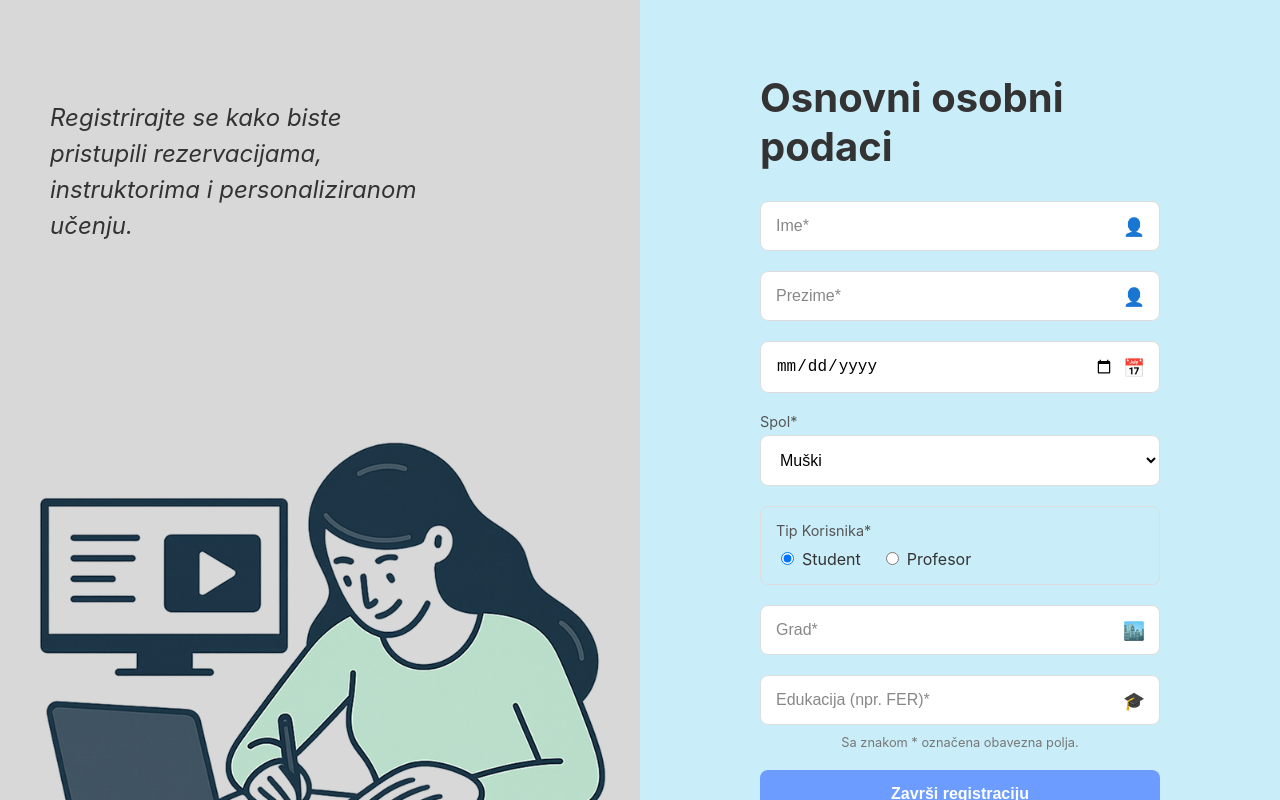
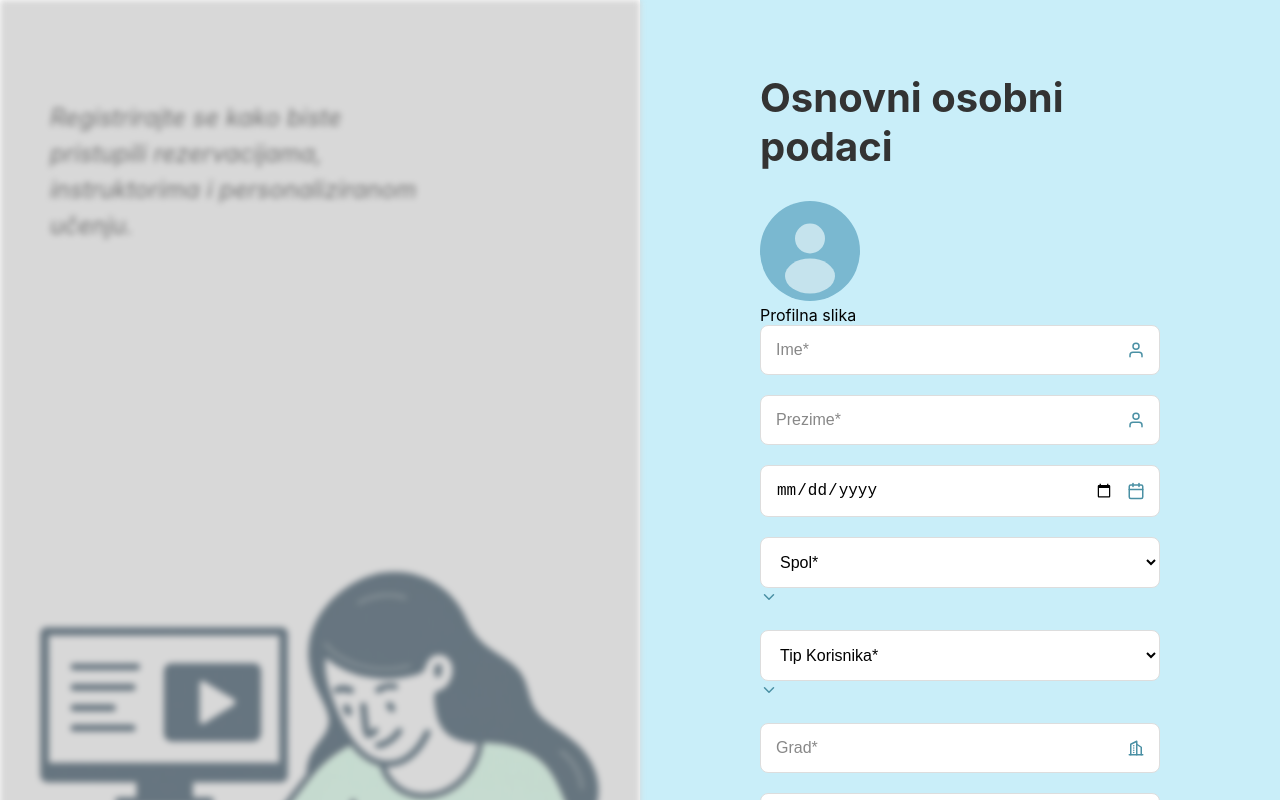
Before and after one commit to Jakov207/Progi-Projekt-Tim-3, a React (Vite) app in the folder app/client/: page /finish-register in a window 1280 px wide. Built offline with nearby package versions, Linux system fonts and the light colour scheme; no server answers.

Commit message:
Redizajn FinishRegister stranice - SVG ikone i blur efekt

```diff
--- a/app/client/src/pages/FinishRegister.jsx
+++ b/app/client/src/pages/FinishRegister.jsx
@@ -5,17 +5,58 @@ import { useNavigate, useSearchParams } from 'react-router-dom';
 import api from '../api';
 import AuthLayout from '../components/AuthLayout';
 import Input from '../components/Input';
-import styles from './FinishRegister.module.css'; // Koristi kopirani CSS
+import { UserIcon, CalendarIcon, ChevronDownIcon, ProfileAvatarIcon } from '../components/Icons';
+import styles from './FinishRegister.module.css';
+import slikaRegistracija from '../assets/images/slikaRegistracija.png';
 
-import slikaRegistracija from '../assets/images/slikaRegistracija.png';
+// City icon component
+const CityIcon = ({ size = 20, color = '#4a90a4', className = '' }) => (
+    <svg
+        width={size}
+        height={size}
+        viewBox="0 0 24 24"
+        fill="none"
+        stroke={color}
+        strokeWidth="2"
+        strokeLinecap="round"
+        strokeLinejoin="round"
+        className={className}
+    >
+        <path d="M3 21h18" />
+        <path d="M5 21V7l8-4v18" />
+        <path d="M19 21V11l-6-4" />
+        <path d="M9 9v.01" />
+        <path d="M9 12v.01" />
+        <path d="M9 15v.01" />
+        <path d="M9 18v.01" />
+    </svg>
+);
+
+// Education/graduation icon
+const EducationIcon = ({ size = 20, color = '#4a90a4', className = '' }) => (
+    <svg
+        width={size}
+        height={size}
+        viewBox="0 0 24 24"
+        fill="none"
+        stroke={color}
+        strokeWidth="2"
+        strokeLinecap="round"
+        strokeLinejoin="round"
+        className={className}
+    >
+        <path d="M22 10v6M2 10l10-5 10 5-10 5z" />
+        <path d="M6 12v5c3 3 9 3 12 0v-5" />
+    </svg>
+);
 
 function FinishRegister() {
     const [formData, setFormData] = useState({
         name: '',
         surname: '',
         date_of_birth: '',
-        sex: 'M', // Default 'Muški'
-        is_professor: false, // Default 'Student'
+        sex: '',
+        is_professor: '',
         city: '',
         education: ''
     });
@@ -24,14 +65,13 @@ function FinishRegister() {
 
     const navigate = useNavigate();
     const [searchParams] = useSearchParams();
-    const token = searchParams.get('token'); // Čitamo token iz URL-a
+    const token = searchParams.get('token');
 
     const handleChange = (e) => {
         const { name, value, type, checked } = e.target;
 
-        // Posebno rukovanje za 'is_professor' radio gumbe
         if (name === "is_professor") {
-            setFormData(prev => ({ ...prev, is_professor: value === 'true' }));
+            setFormData(prev => ({ ...prev, is_professor: value }));
         } else {
             setFormData(prev => ({
                 ...prev,
@@ -54,7 +94,8 @@ function FinishRegister() {
         try {
             await api.post('/auth/finish-register', {
                 token: token,
-                ...formData
+                ...formData,
+                is_professor: formData.is_professor === 'true'
             });
 
             navigate('/login');
@@ -65,19 +106,28 @@ function FinishRegister() {
         }
     };
 
-    const registerInfoText = "Registrirajte se kako biste pristupili rezervacijama, instruktorima i personaliziranom učenju.";
+    const infoText = "Registrirajte se kako biste pristupili rezervacijama, instruktorima i personaliziranom učenju.";
 
     return (
         <AuthLayout
-            infoText={registerInfoText}
+            infoText={infoText}
             infoImage={slikaRegistracija}
+            blurLeft={true}
         >
             <div className={styles.formContainer}>
                 <h2>Osnovni osobni podaci</h2>
+
+                {/* Profile Avatar */}
+                <div className={styles.avatarSection}>
+                    <div className={styles.avatarWrapper}>
+                        <ProfileAvatarIcon size={100} />
+                    </div>
+                    <span className={styles.avatarLabel}>Profilna slika</span>
+                </div>
+
                 <form onSubmit={handleSubmit}>
-
                     <Input
-                        icon="👤"
+                        icon={UserIcon}
                         name="name"
                         placeholder="Ime*"
                         value={formData.name}
@@ -85,7 +135,7 @@ function FinishRegister() {
                         required
                     />
                     <Input
-                        icon="👤"
+                        icon={UserIcon}
                         name="surname"
                         placeholder="Prezime*"
                         value={formData.surname}
@@ -93,61 +143,65 @@ function FinishRegister() {
                         required
                     />
                     <Input
-                        icon="📅"
+                        icon={CalendarIcon}
                         type="date"
                         name="date_of_birth"
-                        placeholder="Datum rođenja" // Placeholder se možda neće vidjeti
+                        placeholder="Datum rođenja"
                         value={formData.date_of_birth}
                         onChange={handleChange}
                         required
                     />
 
-                    {/* --- NOVI KOD ZA SPOL --- */}
+                    {/* Gender Select */}
                     <div className={styles.selectGroup}>
-                        <label htmlFor="sex">Spol*</label>
-                        <select id="sex" name="sex" value={formData.sex} onChange={handleChange} required>
-                            <option value="M">Muški</option>
-                            <option value="F">Ženski</option>
-                            <option value="X">Ostalo / Ne želim reći</option>
-                        </select>
+                        <div className={styles.selectWrapper}>
+                            <select
+                                id="sex"
+                                name="sex"
+                                value={formData.sex}
+                                onChange={handleChange}
+                                required
+                            >
+                                <option value="" disabled>Spol*</option>
+                                <option value="M">Muški</option>
+                                <option value="F">Ženski</option>
+                                <option value="X">Ostalo / Ne želim reći</option>
+                            </select>
+                            <ChevronDownIcon size={18} className={styles.selectIcon} />
+                        </div>
                     </div>
 
-                    {/* --- NOVI KOD ZA TIP KORISNIKA --- */}
-                    <div className={styles.radioGroup}>
-                        <p>Tip Korisnika*</p>
-                        <label>
-                            <input
-                                type="radio"
+                    {/* User Type Select */}
+                    <div className={styles.selectGroup}>
+                        <div className={styles.selectWrapper}>
+                            <select
+                                id="is_professor"
                                 name="is_professor"
-                                value="false" // Student (false)
-                                checked={formData.is_professor === false}
+                                value={formData.is_professor}
                                 onChange={handleChange}
-                            />
-                            Student
-                        </label>
-                        <label>
-                            <input
-                                type="radio"
-                                name="is_professor"
-                                value="true" // Profesor (true)
-                                checked={formData.is_professor === true}
-                                onChange={handleChange}
-                            />
-                            Profesor
-                        </label>
+                                required
+                            >
+                                <option value="" disabled>Tip Korisnika*</option>
+                                <option value="false">Student</option>
+                                <option value="true">Profesor</option>
+                            </select>
+                            <ChevronDownIcon size={18} className={styles.selectIcon} />
+                        </div>
                     </div>
 
-                    {/* Polja koja si imao u backendu ali ne na slici */}
+                    {/* City field */}
                     <Input
-                        icon="🏙️"
+                        icon={CityIcon}
                         name="city"
                         placeholder="Grad*"
                         value={formData.city}
                         onChange={handleChange}
                         required
                     />
+
+                    {/* Education field */}
                     <Input
-                        icon="🎓"
+                        icon={EducationIcon}
                         name="education"
                         placeholder="Edukacija (npr. FER)*"
                         value={formData.education}
@@ -155,7 +209,7 @@ function FinishRegister() {
                         required
                     />
 
-                    <p className={styles.obaveznoPolje}>Sa znakom * označena obavezna polja.</p>
+                    <p className={styles.requiredNote}>Sa znakom * označena obavezna polja.</p>
 
                     {error && <p className={styles.errorMessage}>{error}</p>}
 
```
